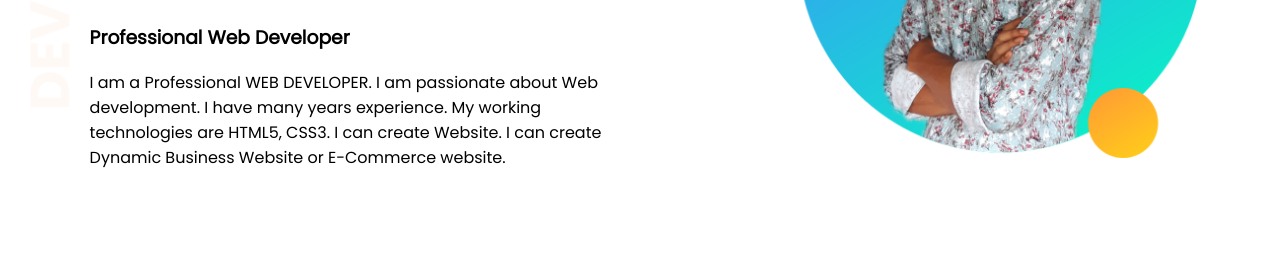
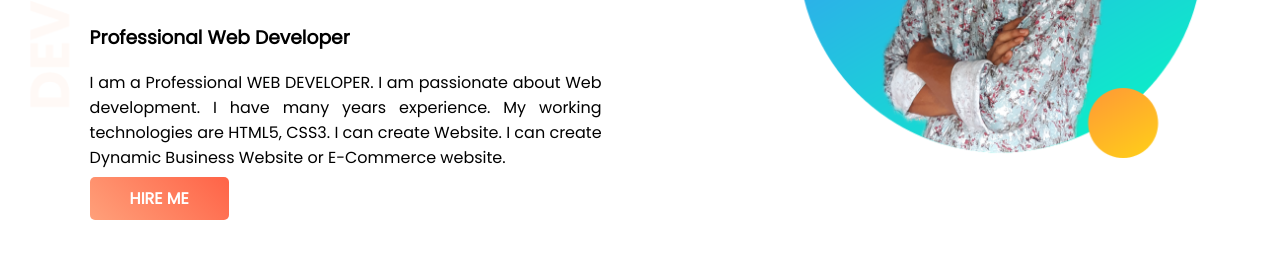
Before and after one commit to Badhan112/web-portfolio, a plain HTML site: page index.html in a window 1280 px wide. Shown: the part 252-510 px from the top of the page. Drawn offline with Linux system fonts and the light colour scheme.

Commit message:
hire me button added

```diff
--- a/index.html
+++ b/index.html
@@ -15,6 +15,7 @@
             <h1><span class="dev-name">Badhan CB</span> World</h1>
             <h3>Professional Web Developer</h3>
             <p>I am a Professional WEB DEVELOPER. I am passionate about Web development. I have many years experience. My working technologies are HTML5, CSS3. I can create Website. I can create Dynamic Business Website or E-Commerce website.</p>
+            <a class="hire-button" href="https://www.linkedin.com/in/badhan-chandra-barman-352b5819a/" target="_blank">HIRE ME</a>
         </div>
         <div class="half-width">
             <img src="images/profile.png" alt="">
--- a/style.css
+++ b/style.css
@@ -4,6 +4,9 @@ body{
 }
 h1{
     font-size: 50px;
+}
+p{
+    text-align: justify;
 }
 .dev-name{
     color: orange;
@@ -25,3 +28,12 @@ h1{
 section{
     height: 500px;
 }
+.hire-button{
+    text-decoration: none;
+    /* background-color: orange; */
+    background-image: linear-gradient(45deg,lightSalmon, tomato);
+    color: white;
+    padding: 10px 40px;
+    border-radius: 5px;
+    font-weight: 700;
+}
```
